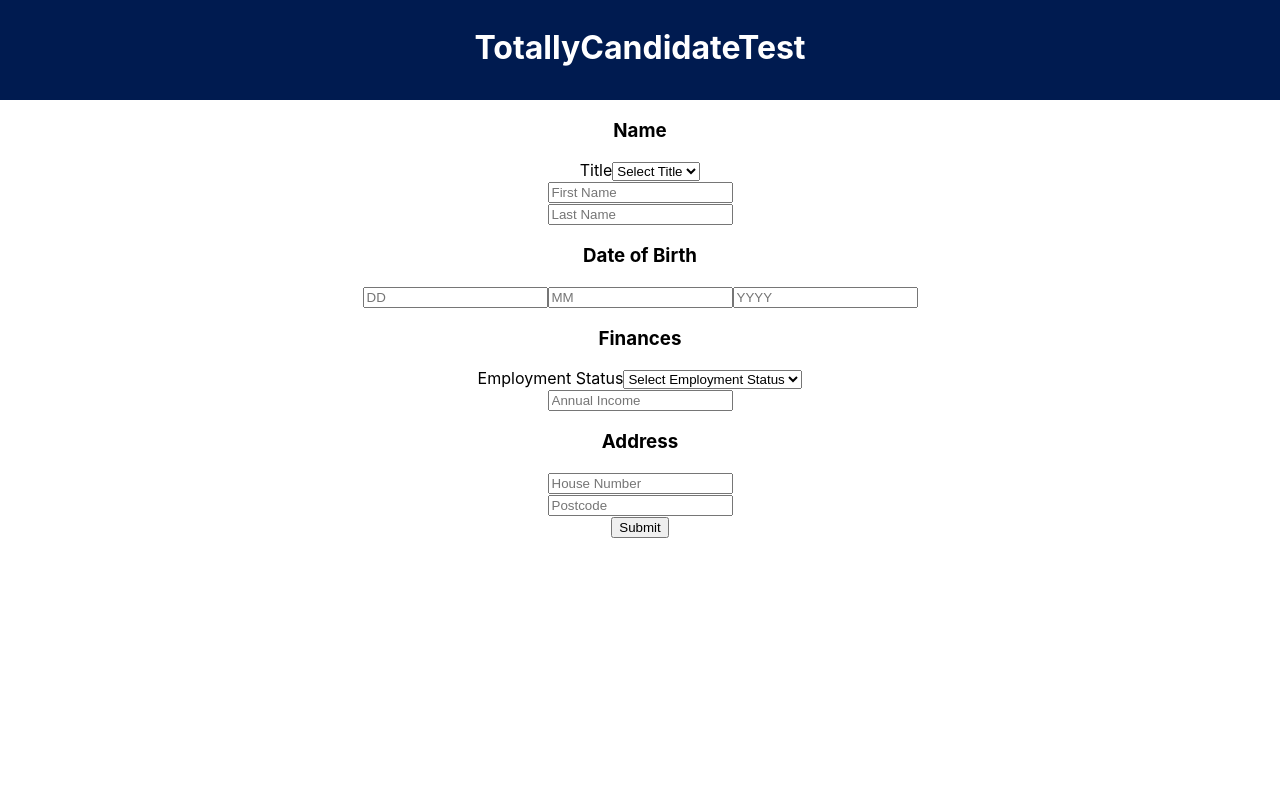
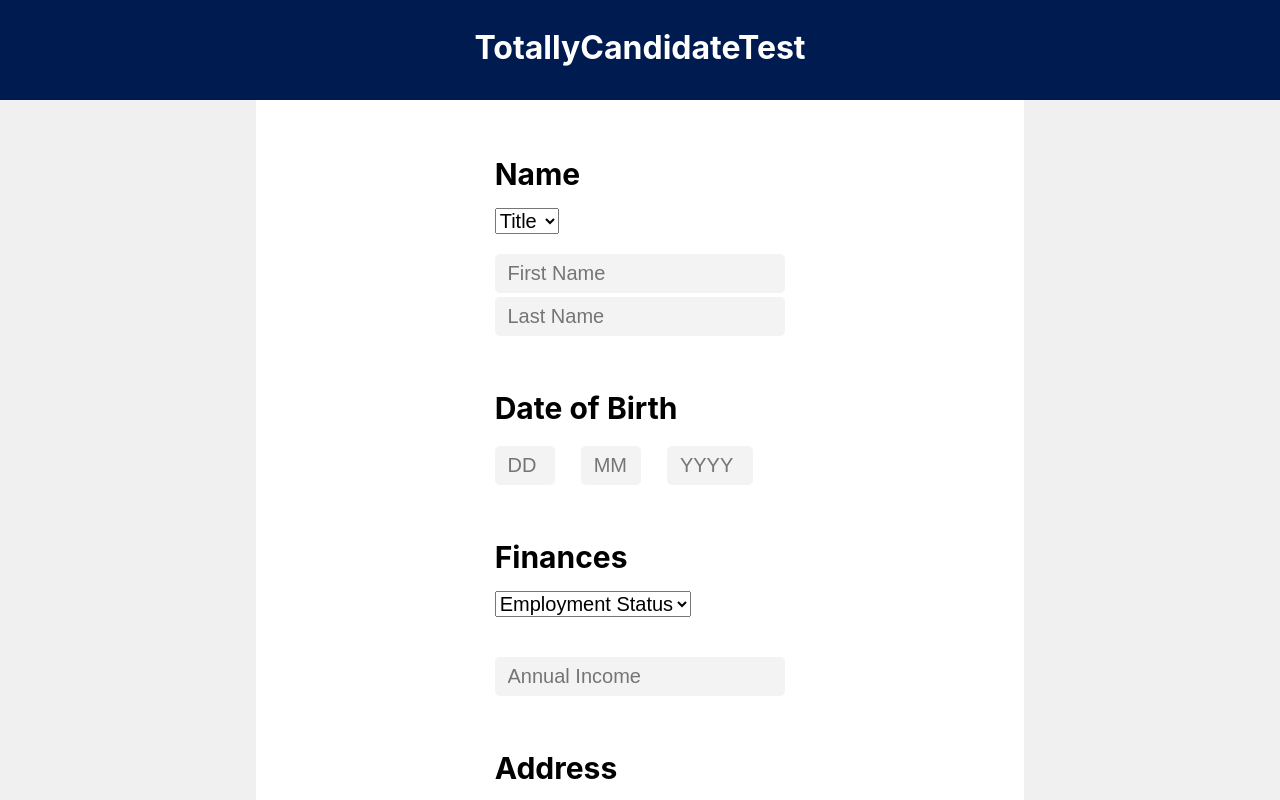
Before and after one commit to AlfieLamertonTM/Candidate_Test, a React (Create React App) app in the folder candidate_test/: page / in a window 1280 px wide. Shown: the top 800 px of the page. Built offline with nearby package versions, Linux system fonts and the light colour scheme.

Commit message:
Trying to get the footer image to display properly

```diff
--- a/candidate_test/src/App.css
+++ b/candidate_test/src/App.css
@@ -1,6 +1,23 @@
 @media only screen and (min-width: 0px) {
   .App {
     text-align: center;
+    background-color: rgb(240, 240, 240);
+  }
+
+  .Cards {
+    text-align: center;
+  }
+
+  h1 a {
+    color: white;
+    text-decoration: none;
+  }
+
+  .colour-box {
+    width: 100%;
+    display: block;
+    margin: auto;
+    background-color: white;
   }
 
   .HeaderDiv {
@@ -15,15 +32,71 @@
   }
 
   .FooterDiv {
-    background-color: #949494;
-    height: 50px;
+    background-color: #e6e6e6;
+    height: 15vh;
   }
 
   .FooterTitle {
     color: white;
   }
 
-  .smallHeader {
+  .select {
+    font-family: Arial, Helvetica, sans-serif;
+    font-size: 20px;
+  }
+
+  .tableDiv {
+    display: table;
+    left: 50%;
+  }
+
+  .tableCellDiv {
+    display: table-cell;
+    padding-right: 2vw;
+  }
+
+  .dayOfBirth,
+  .monthOfBirth {
+    width: 35px;
+  }
+
+  .yearOfBirth {
+    width: 60px;
+  }
+
+  .form-box {
+    display: inline-block;
+    max-width: 90%;
+    /* border: dotted #f55a00 5vw; */
+    margin: 2vw;
+    left: 50%;
+  }
+
+  .form-box h3 {
+    font-size: 30px;
+    text-align: left;
+    color: black;
+    margin-bottom: 2vh;
+  }
+
+  .form-box label {
+    display: block;
+    text-align: left;
+    font-size: 20px;
+    /* margin: 0 0 2vh 0; */
+    padding: 0 0 2vh 0;
+  }
+
+  .form-box input,
+  text {
+    display: block;
+    max-width: 100%;
+    padding: 0.5rem 0.8rem 0.5rem 0.8rem;
+    margin: 0.5vh 0;
+    border: 0;
+    border-radius: 5px;
+    font-size: 20px;
+    background-color: rgb(243, 243, 243);
   }
 
   .CardDiv {
@@ -48,4 +121,148 @@
     margin-left: auto;
     margin-right: auto;
   }
+
+  .submit {
+    background-color: #001b50;
+    border: none;
+    color: white;
+    padding: 16px 32px;
+    text-decoration: none;
+    margin: 4px 2px;
+    cursor: pointer;
+  }
 }
+
+@media only screen and (min-width: 700px) {
+  .App {
+    text-align: center;
+    background-color: rgb(240, 240, 240);
+  }
+
+  .Cards {
+    text-align: center;
+  }
+
+  h1 a {
+    color: white;
+    text-decoration: none;
+  }
+
+  .colour-box {
+    width: 60vw;
+    display: block;
+    margin: 0 auto;
+    background-color: white;
+  }
+
+  .HeaderDiv {
+    background-color: #001b50;
+    height: 100px;
+  }
+
+  .HeaderTitle {
+    color: white;
+    margin: auto;
+    padding-top: 3.5vh;
+  }
+
+  .FooterDiv {
+    background-color: #e6e6e6;
+  }
+
+  .FooterTitle {
+    color: white;
+  }
+
+  .select {
+    font-family: Arial, Helvetica, sans-serif;
+    font-size: 20px;
+  }
+
+  .tableDiv {
+    display: table;
+    left: 50%;
+  }
+
+  .tableCellDiv {
+    display: table-cell;
+    padding-right: 2vw;
+  }
+
+  .dayOfBirth,
+  .monthOfBirth {
+    width: 35px;
+  }
+
+  .yearOfBirth {
+    width: 60px;
+  }
+
+  .form-box {
+    display: inline-block;
+    max-width: 90%;
+    /* border: dotted #f55a00 5vw; */
+    margin: 2vw;
+    left: 50%;
+  }
+
+  .form-box h3 {
+    font-size: 30px;
+    text-align: left;
+    color: black;
+    margin-bottom: 2vh;
+  }
+
+  .form-box label {
+    display: block;
+    text-align: left;
+    font-size: 20px;
+    /* margin: 0 0 2vh 0; */
+    padding: 0 0 2vh 0;
+  }
+
+  .form-box input,
+  text {
+    display: block;
+    max-width: 100%;
+    padding: 0.5rem 0.8rem 0.5rem 0.8rem;
+    margin: 0.5vh 0;
+    border: 0;
+    border-radius: 5px;
+    font-size: 20px;
+    background-color: rgb(243, 243, 243);
+  }
+
+  .CardDiv {
+    /* text-align: center; */
+    width: 50vh;
+    border-style: solid;
+    border-width: 1px;
+    border-color: black;
+    margin-top: 2vh;
+    margin-bottom: 2vh; /* Margin collapse */
+    margin-left: auto;
+    margin-right: auto;
+  }
+
+  .cardDetails {
+    width: 50vh;
+    border-style: solid;
+    border-width: 1px;
+    border-color: black;
+    margin-top: 2vh;
+    margin-bottom: 2vh; /* Margin collapse */
+    margin-left: auto;
+    margin-right: auto;
+  }
+
+  .submit {
+    background-color: #001b50;
+    border: none;
+    color: white;
+    padding: 16px 32px;
+    text-decoration: none;
+    margin: 4px 2px;
+    cursor: pointer;
+  }
+}
--- a/candidate_test/src/Footer.js
+++ b/candidate_test/src/Footer.js
@@ -1,7 +1,14 @@
 import React from "react";
 
 function Footer() {
-  return <div className="FooterDiv"></div>;
+  return (
+    <div className="FooterDiv">
+      <img
+        src="https://github.com/AlfieLamertonTM/Candidate_Test/blob/master/candidate_test/square_face.png"
+        alt="My face"
+      ></img>
+    </div>
+  );
 }
 
 export default Footer;
--- a/candidate_test/src/Header.js
+++ b/candidate_test/src/Header.js
@@ -3,7 +3,9 @@ import React from "react";
 function Header() {
   return (
     <div className="HeaderDiv">
-      <h1 className="HeaderTitle">TotallyCandidateTest</h1>
+      <h1 className="HeaderTitle">
+        <a href="/">TotallyCandidateTest</a>
+      </h1>
     </div>
   );
 }
--- a/candidate_test/src/pages/NewCustomer.js
+++ b/candidate_test/src/pages/NewCustomer.js
@@ -2,9 +2,9 @@ import React, { useState } from "react";
 import { useHistory } from "react-router-dom";
 import axios from "axios";
 import Header from "../Header";
+import Footer from "../Footer";
 
 export function NewCustomer() {
-  // TODO: this can probably be massively shortened since there's no need to reset the state of the form (unless more than one customer's data was to be entered)
   const [title, setTitle] = useState("");
   const [firstName, setFirstName] = useState("");
   const [lastName, setLastName] = useState("");
@@ -85,19 +85,30 @@ export function NewCustomer() {
     routeChange();
   };
 
+  // const handleTextChange = (e, maxLength) => {
+  //   if (e.target.value.length <= maxLength) {
+  //     this.setState({ value: e.target.value });
+  //   }
+  //   if (e.target.value.length === maxLength) {
+  //     this.nextComponent.focus();
+  //   }
+  // };
+
   return (
     <div className="App">
       <Header />
+      <div className="colour-box">
+        <div className="form-box">
           <form>
             <h3>Name</h3>
             <label>
-          Title
               <select
+                className="select"
                 data-testid="titleSelect"
-            value="selectTitle"
+                name="titleSelect"
                 onChange={(event) => handleChange(event, "title")}
               >
-            <option value="Select Title">Select Title</option>
+                <option value="Title">Title</option>
                 <option value="Mr">Mr</option>
                 <option value="Mrs">Mrs</option>
                 <option value="Miss">Miss</option>
@@ -106,7 +117,6 @@ export function NewCustomer() {
                 <option value="Rev">Rev</option>
               </select>
             </label>
-        <br />
 
             <input
               type="text"
@@ -115,7 +125,6 @@ export function NewCustomer() {
               placeholder="First Name"
               onChange={(event) => handleChange(event, "firstName")}
             ></input>
-        <br />
 
             <input
               type="text"
@@ -127,36 +136,51 @@ export function NewCustomer() {
             <br />
 
             <h3>Date of Birth</h3>
+            <div className="tableDiv">
+              <div className="tableCellDiv">
                 <input
+                  // value={this.state.value}
+                  className="dayOfBirth"
                   type="text"
                   name="dayOfBirth"
                   data-testid="dayOfBirth"
                   placeholder="DD"
-          onChange={(event) => handleChange(event, "dayOfBirth")}
+                  // onChange={
+                  //   ((event) => handleChange(event, "dayOfBirth"),
+                  //   this.handleTextChange)
+                  // }
                 ></input>
+              </div>
 
+              <div className="tableCellDiv">
                 <input
+                  className="monthOfBirth"
                   type="text"
                   name="monthOfBirth"
                   data-testid="monthOfBirth"
                   placeholder="MM"
                   onChange={(event) => handleChange(event, "monthOfBirth")}
                 ></input>
+              </div>
 
+              <div className="tableCellDiv" i>
                 <input
+                  className="yearOfBirth"
                   type="text"
                   name="yearOfBirth"
                   data-testid="yearOfBirth"
                   placeholder="YYYY"
                   onChange={(event) => handleChange(event, "yearOfBirth")}
                 ></input>
+              </div>
+            </div>
             <br />
             {/* TODO: it's cool when DOB forms select the next text area for you */}
 
             <h3>Finances</h3>
             <label>
-          Employment Status
               <select
+                className="select"
                 data-testid="employmentStatusSelect"
                 name="employmentStatusSelect"
                 onChange={(event) => handleChange(event, "employmentStatus")}
@@ -165,12 +189,14 @@ export function NewCustomer() {
                   value="selectEmploymentStatus"
                   data-testid="selectEmploymentStatus"
                 >
-              Select Employment Status
+                  Employment Status
                 </option>
                 <option value="fullTime">Full Time</option>
                 <option value="partTime">Part Time</option>
                 <option value="student">Student</option>
-            {/*TODO: This should be open for extension (O)*/}
+                {/* The lines below exist to demonstrate extensibility */}
+                {/* <option value="retired">Retired</option> */}
+                {/* <option value="homemaker">Homemaker</option> */}
               </select>
             </label>
             <br />
@@ -204,6 +230,7 @@ export function NewCustomer() {
             <br />
 
             <button
+              className="submit"
               type="submit"
               name="submit"
               value="submit"
@@ -214,6 +241,9 @@ export function NewCustomer() {
             </button>
           </form>
         </div>
+      </div>
+      <Footer />
+    </div>
   );
 }
 
```
Also changed, not shown: candidate_test/src/pages/Cards.js (+10 -18 lines), candidate_test/square_face.png (added), 1 other file (tests, documents, lock files or other folders). Lines whose indentation alone changed are shown as unchanged.
